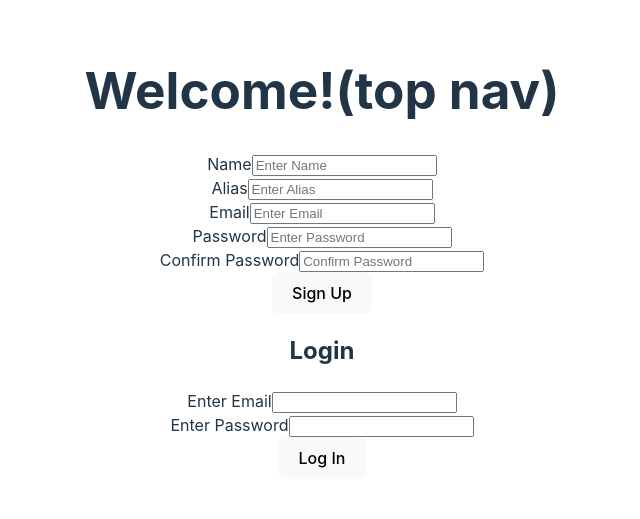
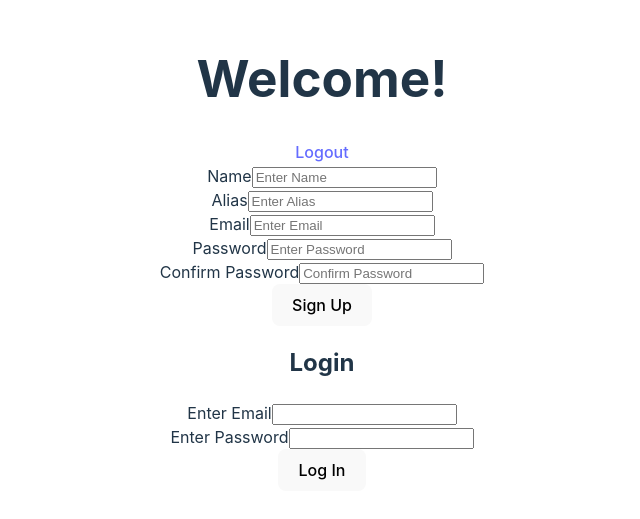
Before and after one commit to t-tann3/Bright-Ideas, a React (Vite) app in the folder client/: page / in a window 1280 px wide. Shown: the part 147-666 px from the top of the page, without its empty margins (318-958 px from the left). Built offline with nearby package versions, Linux system fonts and the light colour scheme.

Commit message:
Idea details page is getting there, now displaying details

```diff
--- a/client/src/components/Feed.jsx
+++ b/client/src/components/Feed.jsx
@@ -6,7 +6,7 @@ const Feed = () => {
     const { userId } = useParams();
     const [newIdea, setNewIdea] = useState('') // for the input field
     const [ideas, setIdeas] = useState([]); // feed for the feed (array of ideas)
-    const [alias, setAlias] = useState([])
+    const [alias, setAlias] = useState([]);
 
     // Fetches user info for the purposes of displaying next to each idea
     useEffect(() => {
--- a/client/src/view/TopNav.jsx
+++ b/client/src/view/TopNav.jsx
@@ -1,10 +1,10 @@
 import React, { useEffect, useState } from 'react';
-import { useLocation, Link, matchPath} from 'react-router-dom';
+import { useLocation, Link, matchPath, useParams} from 'react-router-dom';
 import axios from 'axios'
-
 
 const TopNav = (props) => {
     const location = useLocation();
+    const { ideaId } = useParams();
     const [user, setUser] = useState('')
     const match = matchPath('/ideas/:userId', location.pathname);
     const userId = match ? match.params.userId : null;
@@ -22,30 +22,38 @@ const TopNav = (props) => {
     }, [userId])
 
     let content;
-    if (location.pathname === '/postdetails' || location.pathname === `/profilepage/${userId}`) {
+
+    if (
+        location.pathname === '/'
+    ) {
+        // Home page or ideas page
         content = (
             <>
-            <Link to={`/ideas/${userId}`}>Bright Ideas</Link>
-            <Link to="/">Logout</Link>
+                <h1>Welcome!</h1>
+                <Link to="/">Logout</Link>
             </>
-        )
-    } else if (location.pathname === '/') {
-        content = (
-            <h1>Welcome!(top nav)</h1>
-        )
-    } else if(location.pathname === `/ideas/${userId}`) {
+        );
+    } else if (/^\/postdetails/.test(location.pathname) || location.pathname === `/profilepage/${userId}`) {
+        // Matches any route that starts with /postdetails or is profile page
         content = (
             <>
-                <h1>Hi {user ? user.alias : 'User'}</h1>
-                <Link to='/'>Logout</Link>
+                <Link to={`/ideas/${userId}`}>Bright Ideas</Link>
+                <Link to="/">Logout</Link>
             </>
-        )
+        );
+    } else if(location.pathname === `/ideas/${userId}`){
+        // Default or other pages
+        content = (
+            <>
+                <h1>Hi {user ? user.alias : 'User'}!</h1>
+                <Link to="/">Logout</Link>
+            </>
+        );
     }
-
 
     return (
         <>
-            <div className='navleft'>
+            <div>
                 {content}
             </div>
         </>
```
Also changed, not shown: 1 other file (tests, documents, lock files or other folders).
